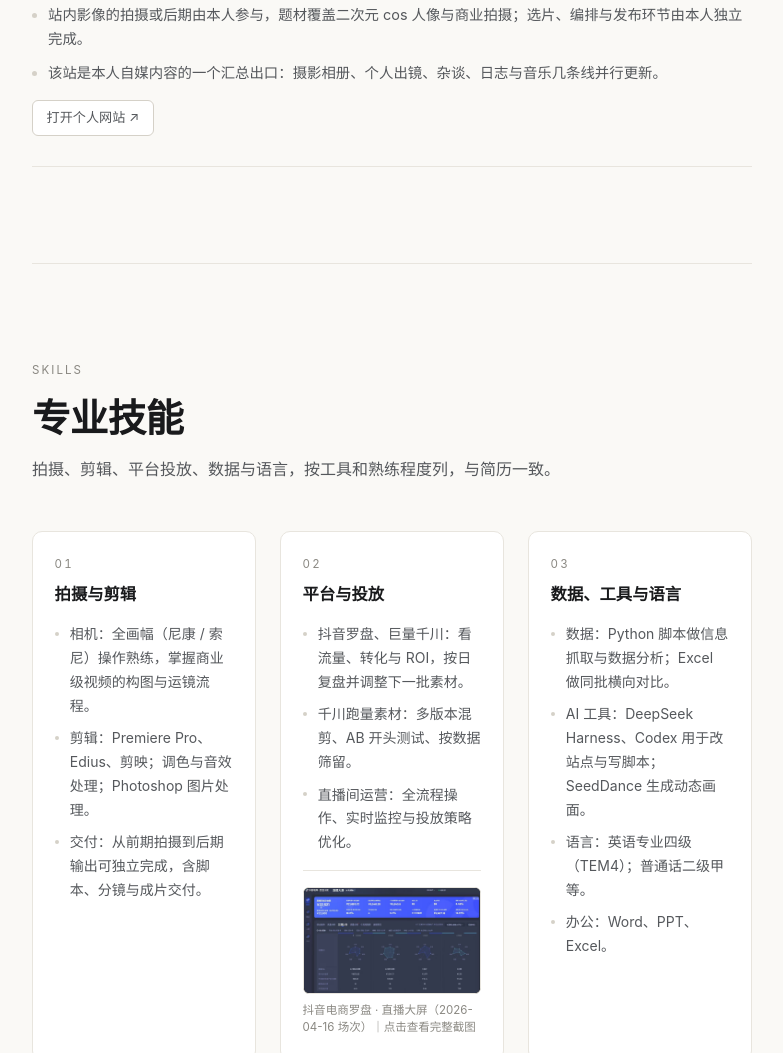
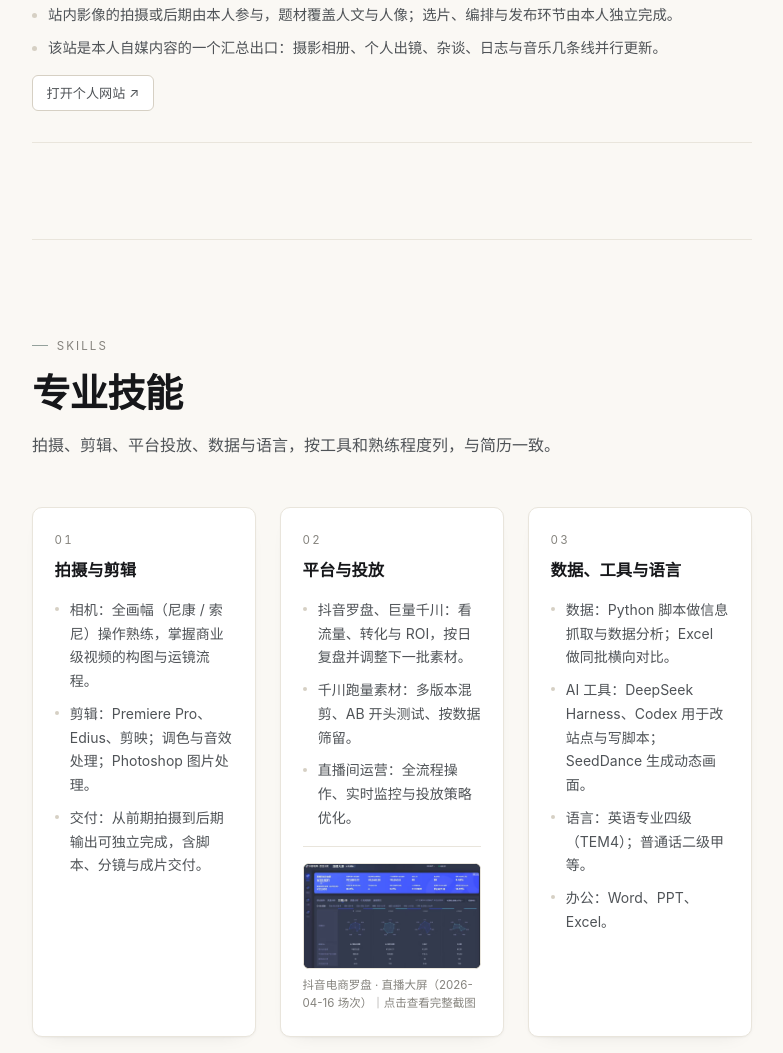
Before and after one commit to Knight-Grey/portfolio, a plain HTML site: page index.html in a window 1280 px wide. Shown: the part 2236-3289 px from the top of the page, without its empty margins (280-1063 px from the left). Drawn offline with Linux system fonts and the light colour scheme.

Commit message:
个人网站条目题材改为人文与人像；色调打磨：配深文字、柔和投影、墨绿短线标签

```diff
--- a/assets/css/style.css
+++ b/assets/css/style.css
@@ -9,17 +9,20 @@
 /* ---------- 1. 设计变量 ---------- */
 :root {
   /* 底色用微暖的纸白，比纯白耐看，长时间看不刺眼 */
-  --bg: #faf9f6;
+  --bg: #faf8f4;
   --bg-elevated: #ffffff;
-  --text: #191a1c;
-  --text-muted: #55585c;
-  --text-faint: #8a8882;
-  --line: #e8e5de;
-  --line-strong: #d5d1c8;
+  --text: #16171a;
+  --text-muted: #4f5357;
+  --text-faint: #85837d;
+  --line: #e9e5dc;
+  --line-strong: #d6d0c4;
 
   /* 唯一强调色：低饱和墨绿，只出现在可交互状态与少量点缀 */
   --accent: #2f4a44;
   --accent-soft: rgba(47, 74, 68, 0.09);
+
+  /* 卡片柔和投影，替代纯靠描边 */
+  --shadow-card: 0 1px 2px rgba(30, 28, 24, 0.04), 0 8px 20px -16px rgba(30, 28, 24, 0.18);
 
   --radius: 6px;
   --radius-lg: 10px;
@@ -1203,3 +1206,50 @@ ul, ol { list-style: none; }
   .modal { padding: 0.75rem; }
   .modal__panel { padding: 1.1rem; max-height: 92vh; }
 }
+
+/* ==========================================================================
+   16. 视觉细节（最后一层打磨）
+   ========================================================================== */
+body {
+  background-image: linear-gradient(180deg, #fcfaf6 0%, var(--bg) 340px);
+  background-repeat: no-repeat;
+}
+
+.card,
+.jcard,
+.method,
+.social {
+  box-shadow: var(--shadow-card);
+  transition: box-shadow .25s var(--ease), transform .25s var(--ease), border-color .25s var(--ease);
+}
+
+.card:hover,
+.jcard:hover,
+.method:hover,
+.social:hover {
+  box-shadow: 0 2px 4px rgba(30, 28, 24, .05), 0 16px 32px -20px rgba(30, 28, 24, .3);
+}
+
+/* 小节英文标签前加一小段墨绿短线，代替纯灰的弱提示 */
+.kicker {
+  display: flex;
+  align-items: center;
+  gap: .55rem;
+}
+
+.kicker::before {
+  content: "";
+  width: 16px;
+  height: 1px;
+  background: var(--accent);
+  opacity: .5;
+  flex: none;
+}
+
+.section__title { letter-spacing: -.02em; }
+
+.hero__name { text-wrap: balance; }
+
+/* 缩略图在触屏上也有轻微反馈 */
+.card:active,
+.jcard:active { transform: scale(.995); }
--- a/assets/js/data.js
+++ b/assets/js/data.js
@@ -436,7 +436,7 @@ window.PORTFOLIO_DATA = {
       period: "2026—至今",
       points: [
         "基于开源模板搭建个人网站并完成上线（Next.js 静态导出 + Cloudflare Pages）：模板取自 GitHub 上博主的个人站，版式取舍、信息结构与内容组织由本人确定，代码在模板基础上改造。",
-        "站内影像的拍摄或后期由本人参与，题材覆盖二次元 cos 人像与商业拍摄；选片、编排与发布环节由本人独立完成。",
+        "站内影像的拍摄或后期由本人参与，题材覆盖人文与人像；选片、编排与发布环节由本人独立完成。",
         "该站是本人自媒内容的一个汇总出口：摄影相册、个人出镜、杂谈、日志与音乐几条线并行更新。"
       ],
       url: "https://earth-online-4s3.pages.dev/",
```
